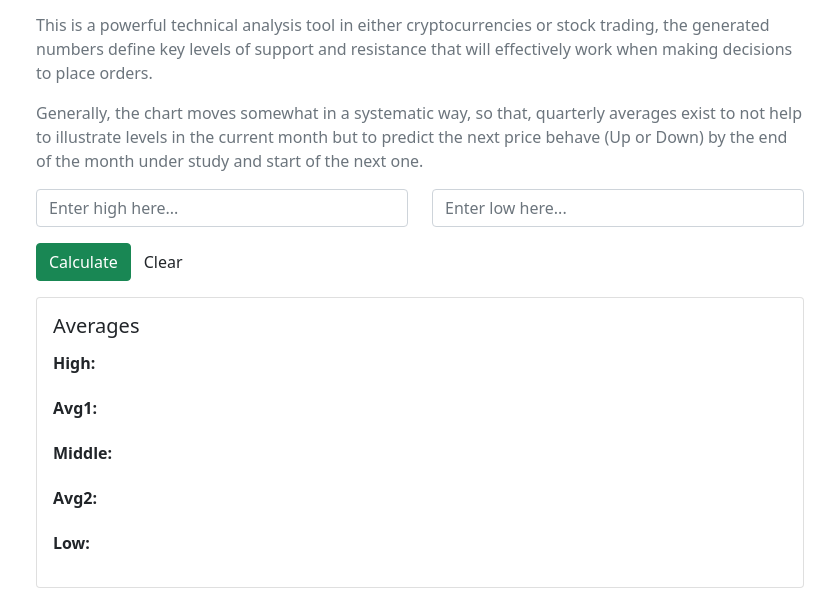
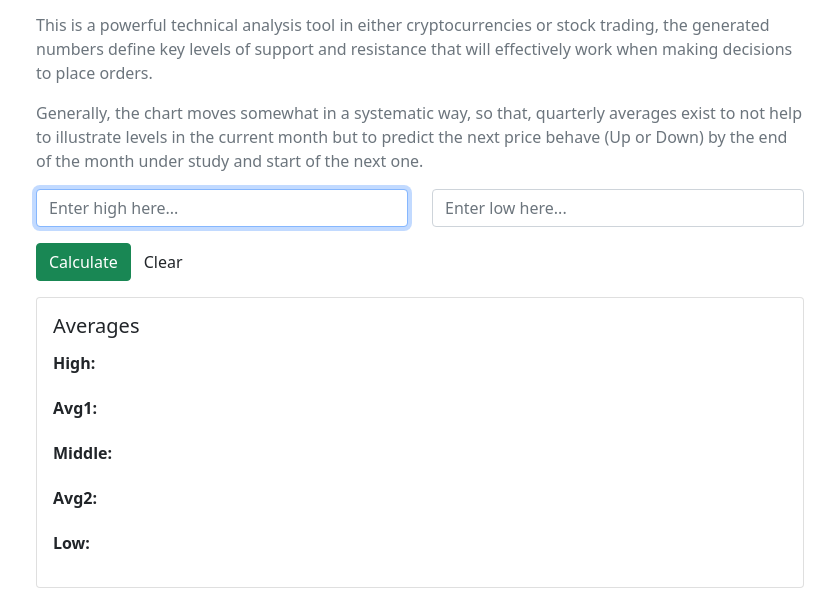
Before and after one commit to mohjak/calculate-avgs, a plain HTML site: page public/index.html in a window 1280 px wide. Shown: the part 171-772 px from the top of the page, without its empty margins (220-1055 px from the left). Drawn offline with nearby package versions, Linux system fonts and the light colour scheme.

Commit message:
Focussed high input field

```diff
--- a/public/index.html
+++ b/public/index.html
@@ -43,7 +43,7 @@
 
         <div class="row">
           <div class="col-md-6 mb-3">
-            <input id="high" class="form-control" name="high" type="text" v-model="high" placeholder="Enter high here..." @keypress="isNumber($event)" />
+            <input id="high" ref="high" class="form-control" name="high" type="text" v-model="high" placeholder="Enter high here..." @keypress="isNumber($event)" />
           </div>
           <div class="col-md-6 mb-3">
             <input id="low" class="form-control" name="low" type="text" v-model="low" placeholder="Enter low here..." />
@@ -178,15 +178,23 @@
           this.avg2 = ''
         },
 
-        isNumber: function(evt) {
-          evt = (evt) ? evt : window.event;
-          var charCode = (evt.which) ? evt.which : evt.keyCode;
+        isNumber(evt) {
+          evt = (evt) ? evt : window.event
+          var charCode = (evt.which) ? evt.which : evt.keyCode
           if ((charCode > 31 && (charCode < 48 || charCode > 57)) && charCode !== 46) {
-            evt.preventDefault();;
+            evt.preventDefault()
           } else {
-            return true;
+            return true
           }
+        },
+
+        focusHigh() {
+          this.$refs.high.focus()
         }
+      },
+
+      mounted() {
+        this.focusHigh()
       }
     })
     .mount('#calculate-avgs')
```
